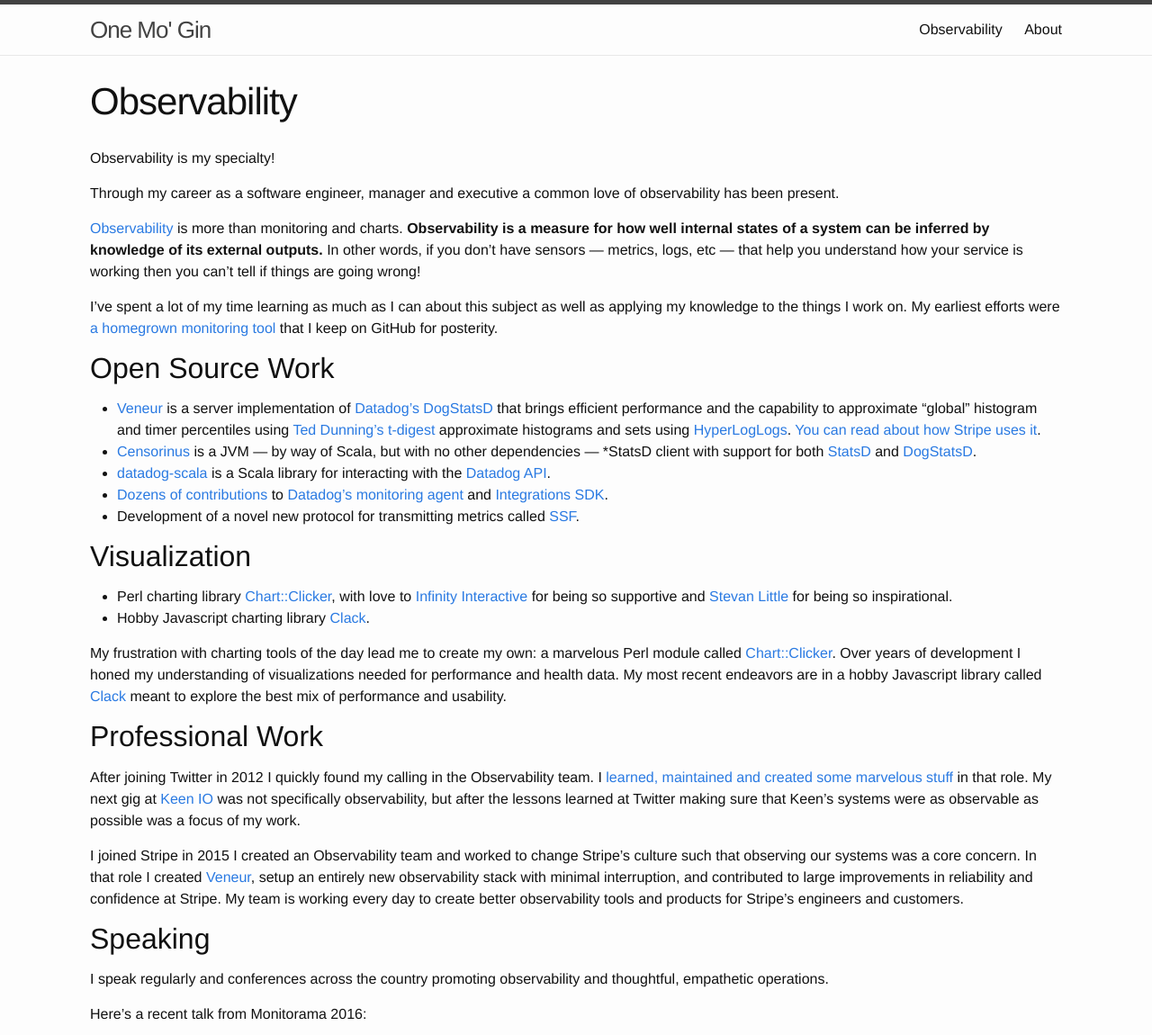
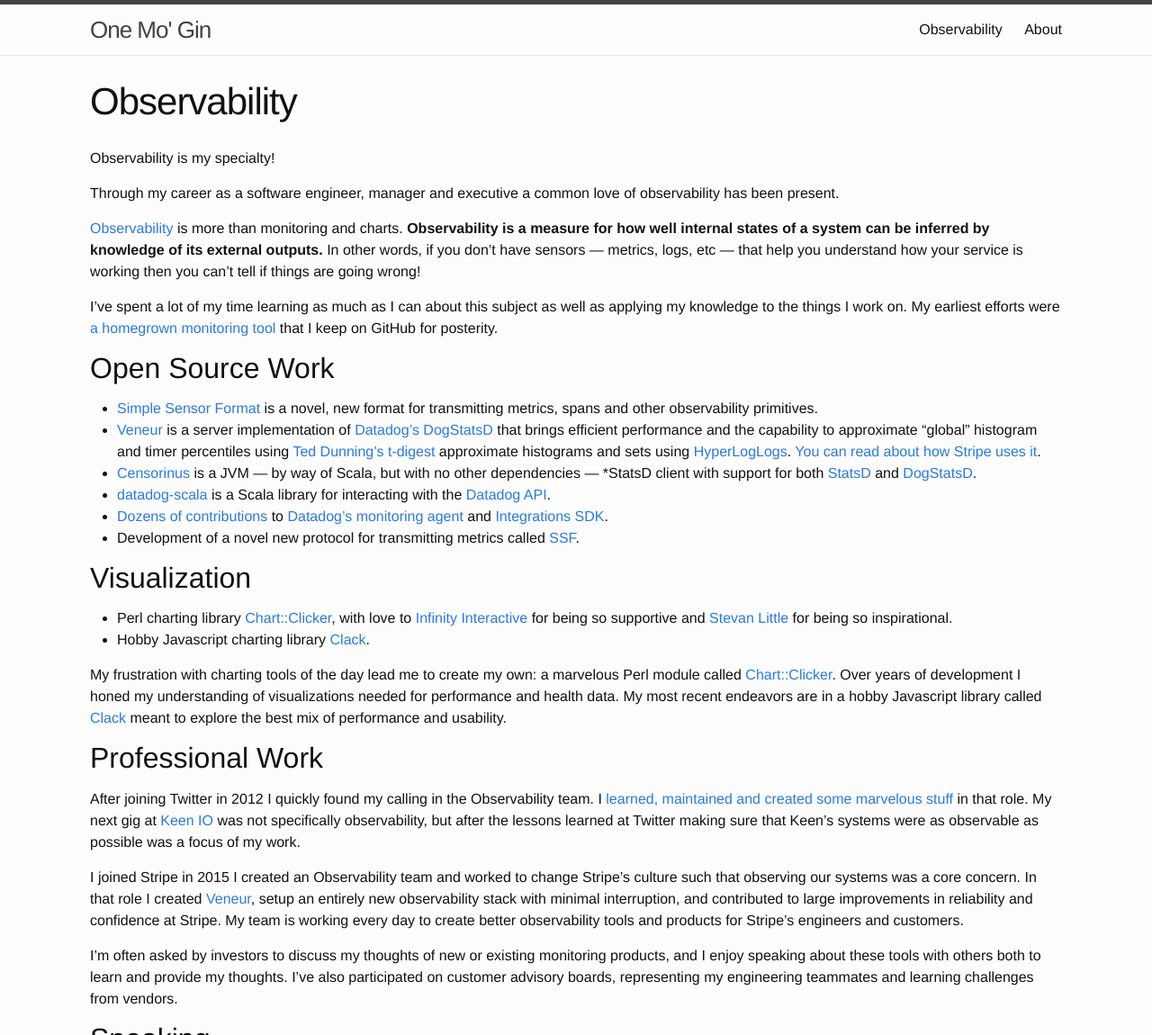
Before and after one commit to rom1v/gphat.github.io, a Jekyll site: the page built from observability.md, in a window 1280 px wide and 1400 px high, cut to the strip 0-1150 px from the top of the window. Shown: the whole strip at 90% size. Built offline with Jekyll 4.4.1, drawn with Linux system fonts in a browser that asks for light colours; nearby versions of some CDN libraries.

Commit message:
Some more obs work stuff

```diff
--- a/observability.md
+++ b/observability.md
@@ -14,6 +14,7 @@
 
 ## Open Source Work
 
+* [Simple Sensor Format](https://github.com/stripe/veneur/tree/master/ssf) is a novel, new format for transmitting metrics, spans and other observability primitives.
 * [Veneur](https://github.com/stripe/veneur) is a server implementation of [Datadog's](https://datadoghq.com) [DogStatsD](http://docs.datadoghq.com/guides/dogstatsd/) that brings efficient performance and the capability to approximate "global" histogram and timer percentiles using [Ted Dunning's t-digest](https://github.com/tdunning/t-digest) approximate histograms and sets using [HyperLogLogs](https://en.wikipedia.org/wiki/HyperLogLog). [You can read about how Stripe uses it](https://stripe.com/blog/introducing-veneur-high-performance-and-global-aggregation-for-datadog).
 * [Censorinus](https://github.com/gphat/censorinus) is a JVM — by way of Scala, but with no other dependencies — \*StatsD client with support for both [StatsD](https://github.com/etsy/statsd) and [DogStatsD](http://docs.datadoghq.com/guides/dogstatsd/).
 * [datadog-scala](https://github.com/gphat/datadog-scala) is a Scala library for interacting with the [Datadog API](http://docs.datadoghq.com/api/).
@@ -33,6 +34,8 @@
 
 I joined Stripe in 2015 I created an Observability team and worked to change Stripe's culture such that observing our systems was a core concern. In that role I created [Veneur](https://github.com/stripe/veneur), setup an entirely new observability stack with minimal interruption, and contributed to large improvements in reliability and confidence at Stripe. My team is working every day to create better observability tools and products for Stripe's engineers and customers.
 
+I'm often asked by investors to discuss my thoughts of new or existing monitoring products, and I enjoy speaking about these tools with others both to learn and provide my thoughts. I've also participated on customer advisory boards, representing my engineering teammates and learning challenges from vendors.
+
 ## Speaking
 
 I speak regularly and conferences across the country promoting observability and thoughtful, empathetic operations.
```
